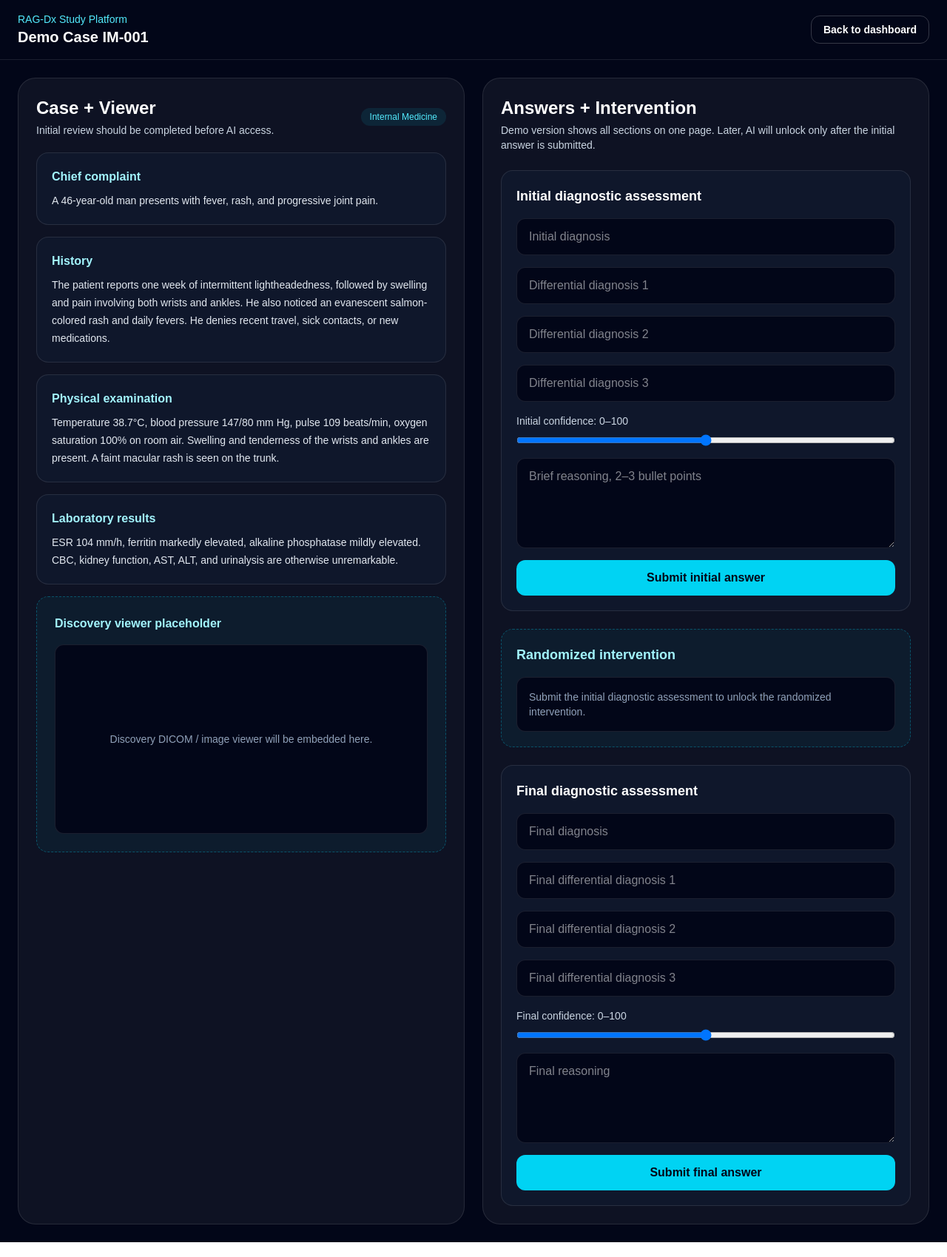
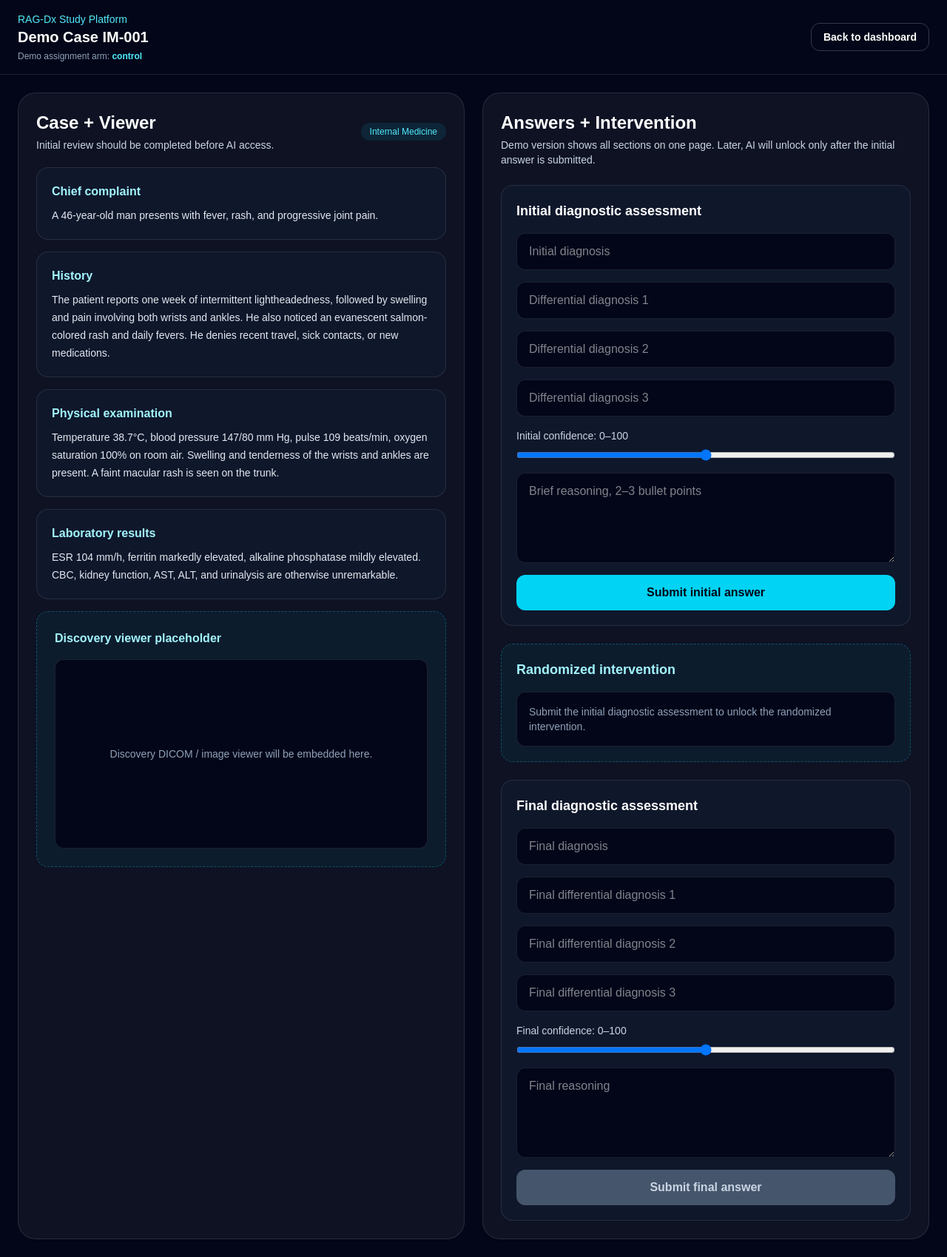
Before and after one commit to mickaeltordjman/rag-platform, a Next.js app: page /case/demo in a window 1280 px wide. Shown: the whole page at 74% size. Built offline with nearby package versions, Linux system fonts and the light colour scheme.

Commit message:
Add randomized demo intervention arm

```diff
--- a/src/app/case/demo/page.tsx
+++ b/src/app/case/demo/page.tsx
@@ -4,7 +4,12 @@ import { useState } from "react";
 
 export default function DemoCasePage() {
   const [initialSubmitted, setInitialSubmitted] = useState(false);
-  const assignedArm = "llm_rag";
+  const [finalSubmitted, setFinalSubmitted] = useState(false);
+
+  const [assignedArm] = useState<"control" | "llm" | "llm_rag">(() => {
+  const arms = ["control", "llm", "llm_rag"] as const;
+  return arms[Math.floor(Math.random() * arms.length)];
+});
 
   return (
     <main className="min-h-screen bg-slate-950 text-white">
@@ -14,7 +19,13 @@ export default function DemoCasePage() {
             <p className="text-sm font-medium text-cyan-300">
               RAG-Dx Study Platform
             </p>
+
             <h1 className="text-xl font-bold">Demo Case IM-001</h1>
+            <p className="mt-1 text-xs text-slate-400">
+             Demo assignment arm:{" "}
+            <span className="font-semibold text-cyan-300">{assignedArm}</span>
+           </p>
+
           </div>
 
           <a
@@ -234,9 +245,23 @@ export default function DemoCasePage() {
                 className="rounded-xl border border-white/10 bg-slate-950 px-4 py-3 text-white outline-none focus:border-cyan-400"
               />
 
-              <button className="rounded-xl bg-cyan-400 px-5 py-3 font-semibold text-slate-950 hover:bg-cyan-300">
-                Submit final answer
+              <button
+             type="button"
+             onClick={() => setFinalSubmitted(true)}
+             disabled={!initialSubmitted}
+              className="rounded-xl bg-cyan-400 px-5 py-3 font-semibold text-slate-950 hover:bg-cyan-300 disabled:cursor-not-allowed disabled:bg-slate-600 disabled:text-slate-300"
+              >
+              {finalSubmitted ? "Final answer submitted" : "Submit final answer"}
               </button>
+
+                 {finalSubmitted && (
+                 <div className="rounded-xl border border-emerald-400/30 bg-emerald-400/10 p-4 text-sm text-emerald-200">
+                   Demo case completed. In the real platform, this would save the final
+                   response and return the reader to the dashboard.
+                 </div>
+                  )}
+
+
             </div>
           </div>
         </section>
```
